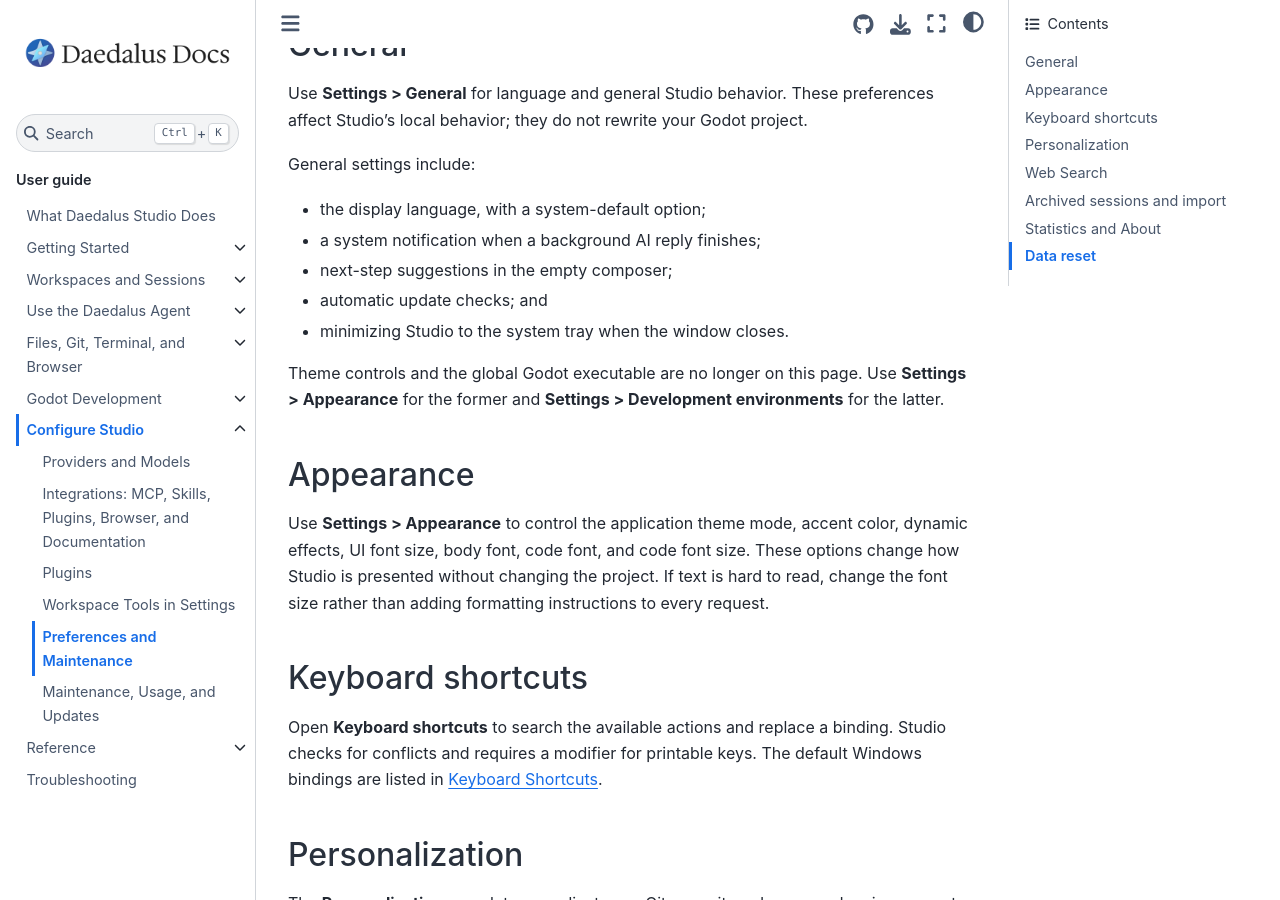
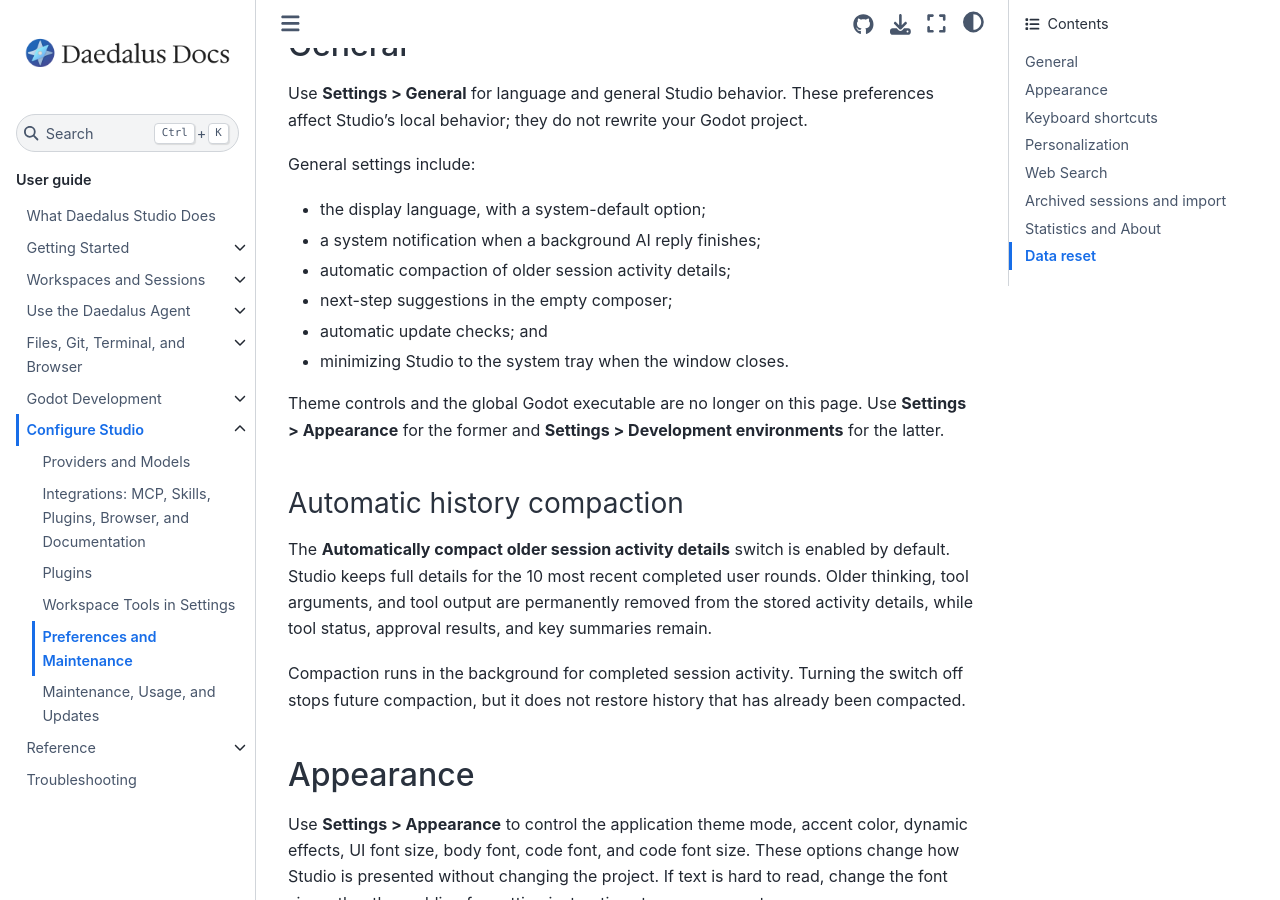
Before and after one commit to LuYingYiLong/daedalus-docs, a Sphinx documentation site: the page built from source/settings/preferences.rst, in a window 1280 px wide and 900 px high, scrolled down 205 px. Built offline with Sphinx 7.4.7 and the Sphinx Book theme 1.1.4, drawn with Linux system fonts in a browser that asks for light colours.

Commit message:
Document automatic session history compaction settings

```diff
--- a/source/settings/preferences.rst
+++ b/source/settings/preferences.rst
@@ -15,6 +15,7 @@
 
 * the display language, with a system-default option;
 * a system notification when a background AI reply finishes;
+* automatic compaction of older session activity details;
 * next-step suggestions in the empty composer;
 * automatic update checks; and
 * minimizing Studio to the system tray when the window closes.
@@ -22,6 +23,19 @@
 Theme controls and the global Godot executable are no longer on this page.
 Use **Settings > Appearance** for the former and **Settings > Development
 environments** for the latter.
+
+Automatic history compaction
+~~~~~~~~~~~~~~~~~~~~~~~~~~~~
+
+The **Automatically compact older session activity details** switch is
+enabled by default. Studio keeps full details for the 10 most recent completed
+user rounds. Older thinking, tool arguments, and tool output are permanently
+removed from the stored activity details, while tool status, approval results,
+and key summaries remain.
+
+Compaction runs in the background for completed session activity. Turning the
+switch off stops future compaction, but it does not restore history that has
+already been compacted.
 
 Appearance
 ----------
```
Also changed, not shown: 1 other file.
